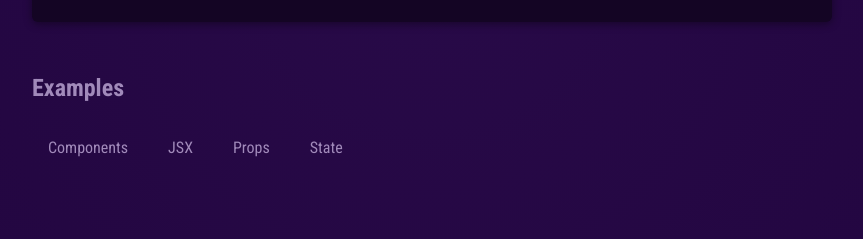
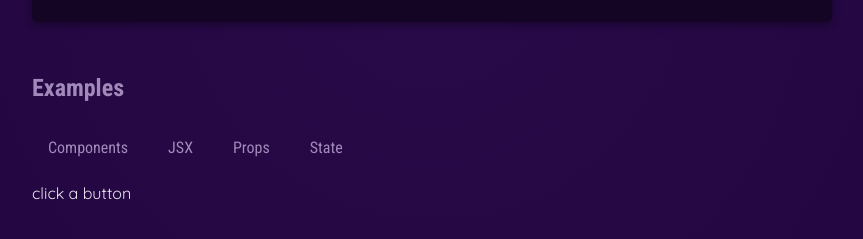
Before and after one commit to Mahedere/JavaScript_Refresher, a React (Vite) app: page / in a window 1280 px wide. Shown: the part 677-916 px from the top of the page, without its empty margins (208-1071 px from the left). Built offline with nearby package versions, Linux system fonts and the light colour scheme.

Commit message:
useState feature

```diff
--- a/src/App.jsx
+++ b/src/App.jsx
@@ -1,11 +1,14 @@
+import { useState } from "react";
 import componentsImg from "./assets/components.png";
 import { CORE_CONCEPTS } from "./data";
 import Header from "./components/Header/Header";
 import CoreConcept from "./components/CoreConcepts";
 import TabButton from "./components/TabButton"
 function App() {
+  const [selectedTopic,setSelectedTopic]=useState('click a button')
   function handleSelect(selectedButton){
-    console.log(selectedButton)
+    setSelectedTopic(selectedButton)
+    console.log(selectedTopic)
 }
   return (
     <div>
@@ -28,6 +31,7 @@ function App() {
             <TabButton onSelect={()=>handleSelect('props')}>Props</TabButton>
             <TabButton onSelect={()=>handleSelect('state')}>State</TabButton>
           </menu>
+          {selectedTopic}
         </section>
       </main>
     </div>
```
